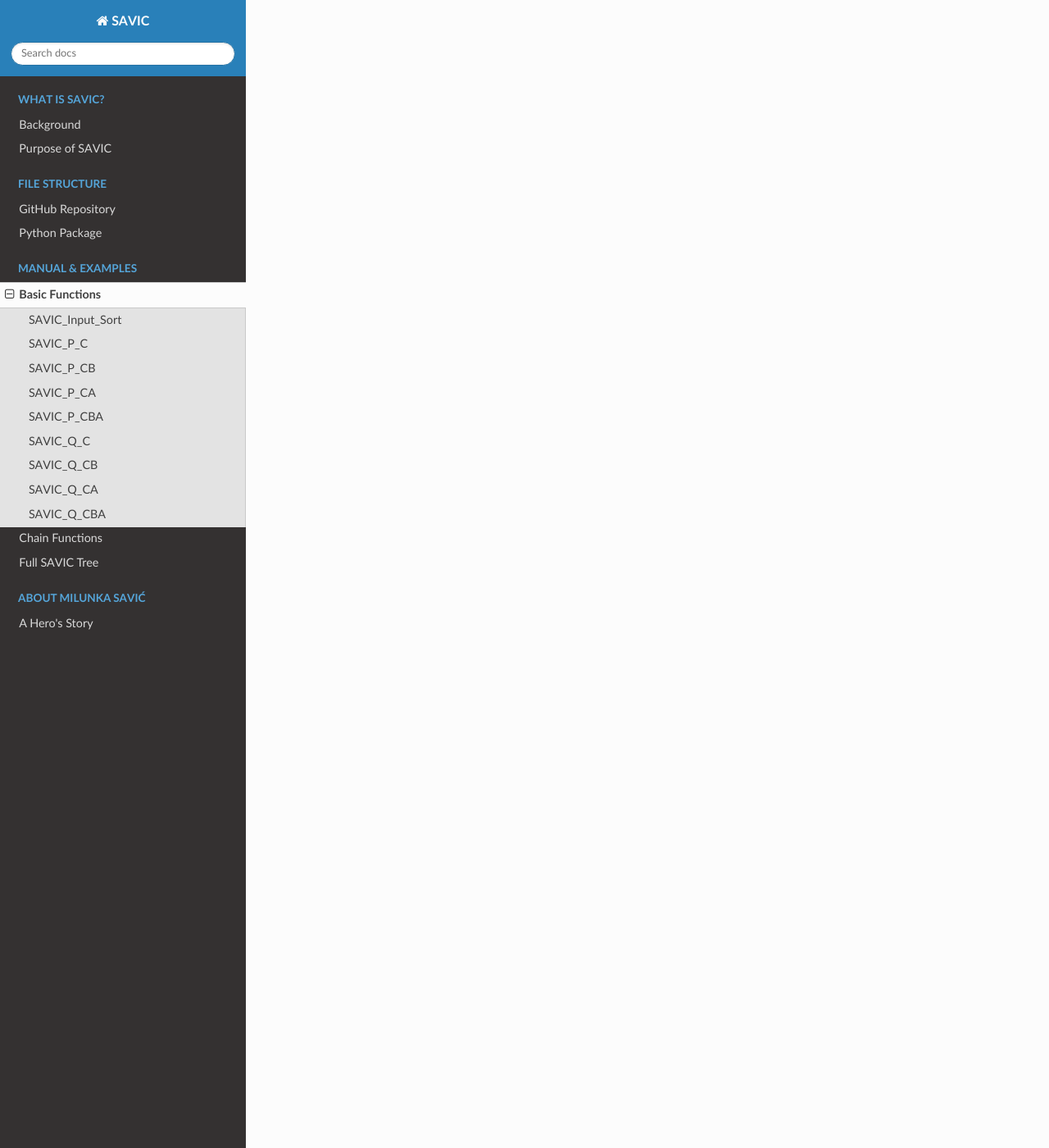
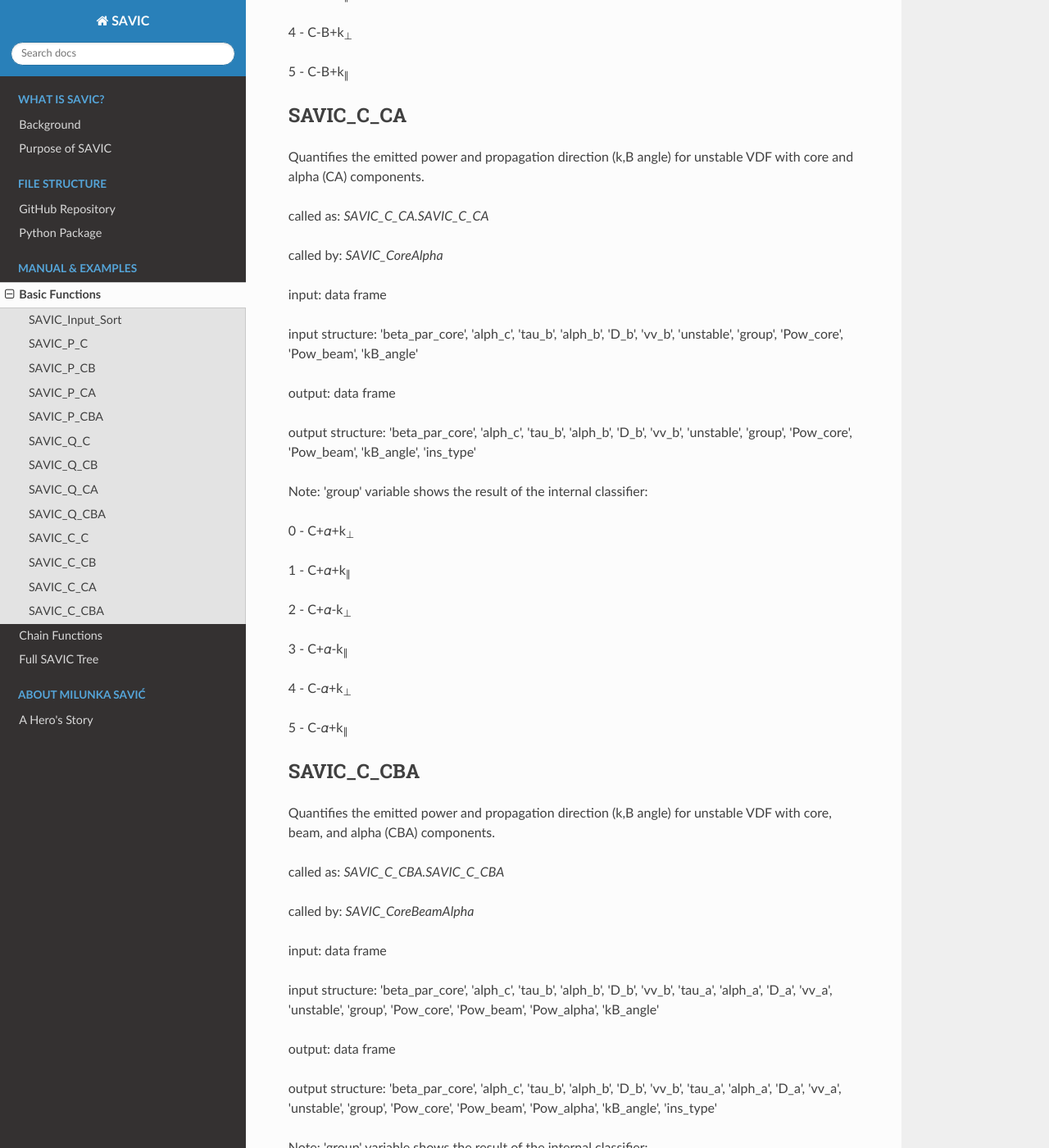
Before and after one commit to MihailoMartinovic/SAVIC, a Sphinx documentation site: the page built from docs/03-functions-base.rst, in a window 1280 px wide and 1400 px high, scrolled down 6268 px. Shown: the whole window at 82% size. Built offline with Sphinx 7.4.7 and the Read the Docs theme 2.0.0, drawn with Linux system fonts in a browser that asks for light colours; some of the changed text lies outside the part shown.

Commit message:
Update 03-functions-base.rst

```diff
--- a/docs/03-functions-base.rst
+++ b/docs/03-functions-base.rst
@@ -125,7 +125,7 @@ input structure:   'beta_par_core', 'alph_c', 'tau_b', 'alph_b', 'D_b', 'vv_b'
 
 output:            data frame
 
-output structure:  'beta_par_core', 'alph_c', 'unstable', 'Pow_core', 'kB_angle'
+output structure:  'beta_par_core', 'alph_c', 'tau_b', 'alph_b', 'D_b', 'vv_b', 'unstable', 'Pow_core', 'Pow_beam', 'kB_angle'
 
 Note: 'group' variable shows the result of the internal classifier:
 
@@ -156,7 +156,7 @@ input structure:   'beta_par_core', 'alph_c', 'tau_a', 'alph_a', 'D_a', 'vv_a'
 
 output:            data frame
 
-output structure:  'beta_par_core', 'alph_c', 'tau_b', 'alph_b', 'D_b', 'vv_b', 'unstable', 'group', 'Pow_core', 'Pow_beam', 'kB_angle'
+output structure:  'beta_par_core', 'alph_c', 'tau_a', 'alph_a', 'D_a', 'vv_a', 'unstable', 'group', 'Pow_core', 'Pow_alpha', 'kB_angle'
 
 Note: 'group' variable shows the result of the internal classifier:
 
@@ -184,11 +184,11 @@ called by:         *SAVIC_CoreBeamAlpha*
 
 input:             data frame
 
-input structure:   'beta_par_core', 'alph_c', 'tau_b', 'alph_b', 'D_b', 'vv_b', 'tau_a', 'alph_a', 'D_a', 'vv_a'
+input structure:   'beta_par_core', 'alph_c', 'tau_b', 'alph_b', 'D_b', 'vv_b', 'tau_a', 'alph_a', 'D_a', 'vv_a', 'unstable'
 
 output:            data frame
 
-output structure:  'beta_par_core', 'alph_c', 'tau_b', 'alph_b', 'D_b', 'vv_b', 'tau_a', 'alph_a', 'D_a', 'vv_a', 'unstable'
+output structure:  'beta_par_core', 'alph_c', 'tau_b', 'alph_b', 'D_b', 'vv_b', 'tau_a', 'alph_a', 'D_a', 'vv_a', 'unstable', 'group', 'Pow_core', 'Pow_beam', 'Pow_alpha', 'kB_angle'
 
 Note: 'group' variable shows the result of the internal classifier:
 
@@ -207,3 +207,131 @@ Note: 'group' variable shows the result of the internal classifier:
 6 - C-B+𝛼-k\ :sub:`∥`\
 
 7 - C-B-𝛼+
+
+
+SAVIC_C_C
+------------
+
+Quantifies the emitted power and propagation direction (:math:`k,B` angle) for unstable VDF with only core (C) component.
+
+called as:         *SAVIC_C_C.SAVIC_C_C*
+
+called by:         *SAVIC_Core*
+
+input:             data frame
+
+input structure:   'beta_par_core', 'alph_c', 'unstable', 'Pow_core', 'kB_angle'
+
+output:            data frame
+
+output structure:  'beta_par_core', 'alph_c', 'unstable', 'Pow_core', 'kB_angle', 'ins_type'
+
+
+Note: 'ins_type' variable has possible values of:
+
+'Ion Cyclotron'
+
+'Parallel Firehose'
+
+'Mirror'
+
+'Oblique Firehose'
+
+
+SAVIC_C_CB
+------------
+
+Quantifies the emitted power and propagation direction (:math:`k,B` angle) for unstable VDF with core and beam (CB) components.
+
+called as:         *SAVIC_C_CB.SAVIC_C_CB*
+
+called by:         *SAVIC_CoreBeam*
+
+input:             data frame
+
+input structure:   'beta_par_core', 'alph_c', 'tau_b', 'alph_b', 'D_b', 'vv_b', 'unstable', 'Pow_core', 'Pow_beam', 'kB_angle'
+
+output:            data frame
+
+output structure:  'beta_par_core', 'alph_c', 'tau_b', 'alph_b', 'D_b', 'vv_b', 'unstable', 'Pow_core', 'Pow_beam', 'kB_angle', 'ins_type'
+
+Note: 'group' variable shows the result of the internal classifier:
+
+0 - C+B+k\ :sub:`⊥`\
+
+1 - C+B+k\ :sub:`∥`\
+
+2 - C+B-k\ :sub:`⊥`\
+
+3 - C+B-k\ :sub:`∥`\
+
+4 - C-B+k\ :sub:`⊥`\
+
+5 - C-B+k\ :sub:`∥`\
+
+SAVIC_C_CA
+------------
+
+Quantifies the emitted power and propagation direction (:math:`k,B` angle) for unstable VDF with core and alpha (CA) components.
+
+called as:         *SAVIC_C_CA.SAVIC_C_CA*
+
+called by:         *SAVIC_CoreAlpha*
+
+input:             data frame
+
+input structure:   'beta_par_core', 'alph_c', 'tau_b', 'alph_b', 'D_b', 'vv_b', 'unstable', 'group', 'Pow_core', 'Pow_beam', 'kB_angle'
+
+output:            data frame
+
+output structure:  'beta_par_core', 'alph_c', 'tau_b', 'alph_b', 'D_b', 'vv_b', 'unstable', 'group', 'Pow_core', 'Pow_beam', 'kB_angle', 'ins_type'
+
+Note: 'group' variable shows the result of the internal classifier:
+
+0 - C+𝛼+k\ :sub:`⊥`\
+
+1 - C+𝛼+k\ :sub:`∥`\
+
+2 - C+𝛼-k\ :sub:`⊥`\
+
+3 - C+𝛼-k\ :sub:`∥`\
+
+4 - C-𝛼+k\ :sub:`⊥`\
+
+5 - C-𝛼+k\ :sub:`∥`\
+
+
+SAVIC_C_CBA
+------------
+
+Quantifies the emitted power and propagation direction (:math:`k,B` angle) for unstable VDF with core, beam, and alpha (CBA) components.
+
+called as:         *SAVIC_C_CBA.SAVIC_C_CBA*
+
+called by:         *SAVIC_CoreBeamAlpha*
+
+input:             data frame
+
+input structure:   'beta_par_core', 'alph_c', 'tau_b', 'alph_b', 'D_b', 'vv_b', 'tau_a', 'alph_a', 'D_a', 'vv_a', 'unstable', 'group', 'Pow_core', 'Pow_beam', 'Pow_alpha', 'kB_angle'
+
+output:            data frame
+
+output structure:  'beta_par_core', 'alph_c', 'tau_b', 'alph_b', 'D_b', 'vv_b', 'tau_a', 'alph_a', 'D_a', 'vv_a', 'unstable', 'group', 'Pow_core', 'Pow_beam', 'Pow_alpha', 'kB_angle', 'ins_type'
+
+Note: 'group' variable shows the result of the internal classifier:
+
+0 - C+B+𝛼+
+
+1 - C+B+𝛼-
+
+2 - C+B-𝛼+
+
+3 - C+B-𝛼-
+
+4 - C-B+𝛼+
+
+5 - C-B+𝛼-k\ :sub:`⊥`\
+
+6 - C-B+𝛼-k\ :sub:`∥`\
+
+7 - C-B-𝛼+
```
